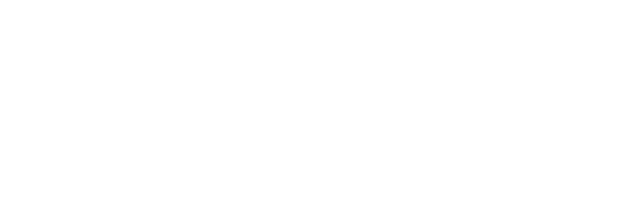
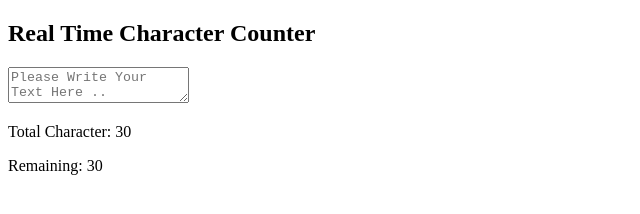
Before and after one commit to SaAbdullah131/Real_Time_character_counter, a plain HTML site: page index.html in a window 1280 px wide. Shown: the whole page, without its empty margins (0-640 px from the left). Drawn offline with Linux system fonts and the light colour scheme.

Commit message:
html part done

```diff
--- a/index.html
+++ b/index.html
@@ -8,7 +8,16 @@
     <link rel="stylesheet" href="style.css">
 </head>
 <body>
-
+    <div class="container">
+        <h2>Real Time Character Counter</h2>
+        <textarea id="textarea" class="textarea" placeholder="Please Write Your Text Here .." maxlength="50"></textarea>
+        <div class="counter-container">
+            <p>Total Character: <span class="total-counter" id="total-counter">30</span></p>
+        </div>
+        <div class="Remaining-container">
+            <p>Remaining: <span class="remaining-counter" id="remaining-counter">30</span></p>
+        </div>
+    </div>
 
 
     <script src="index.js"></script>
```
